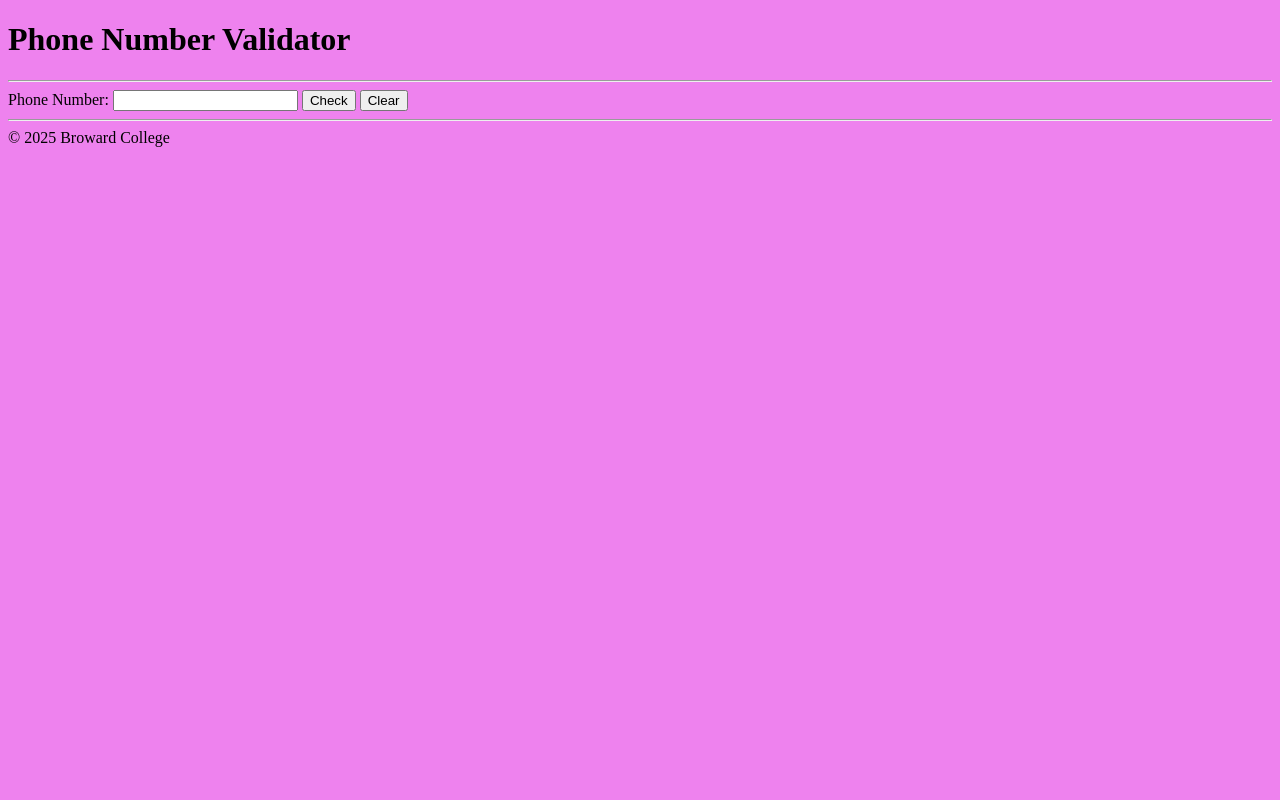
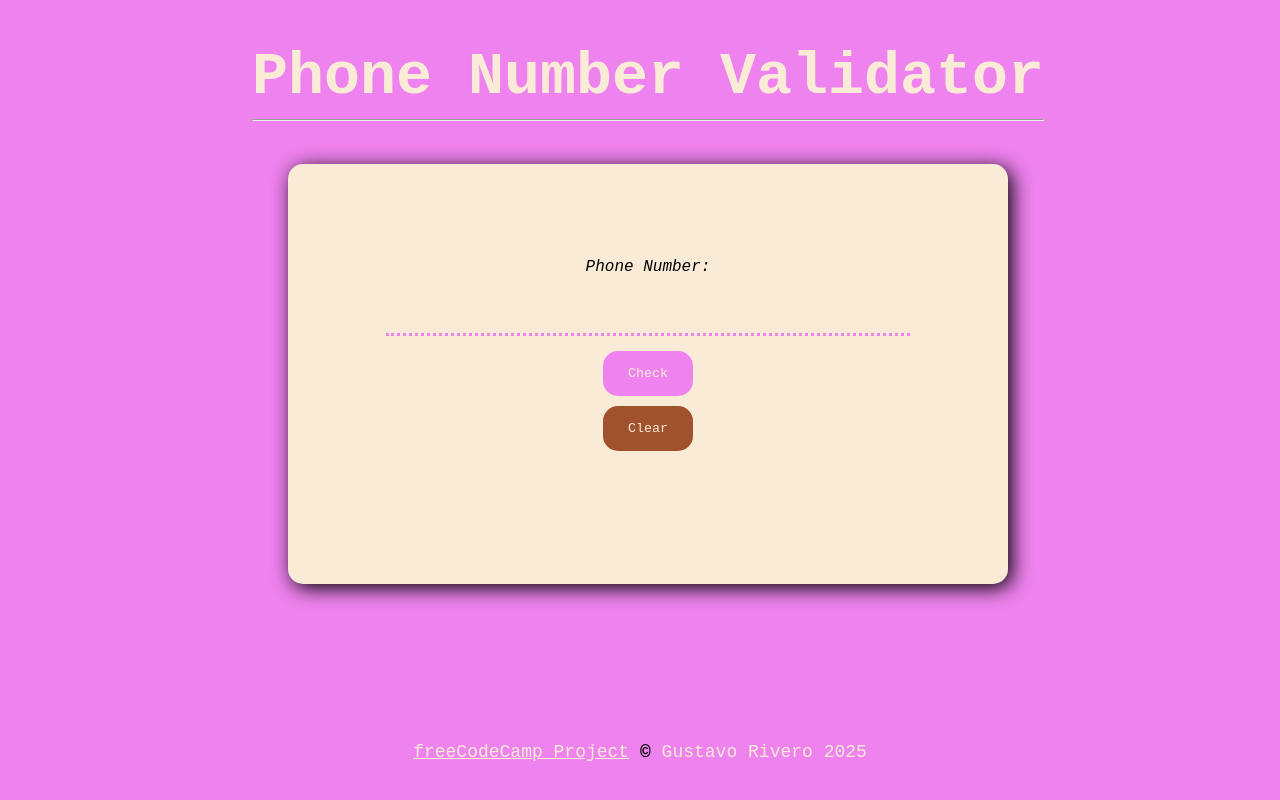
Before and after one commit to gusir22/freeCodeCamp-Phone-Number-Validator-Project, a plain HTML site: page index.html in a window 1280 px wide. Drawn offline with Linux system fonts and the light colour scheme.

Commit message:
Completed CSS style

```diff
--- a/index.html
+++ b/index.html
@@ -23,8 +23,10 @@
             </span>
         </main>
         <footer>
-            <hr>
-            &copy; 2025 Broward College
+            <p>
+                <a href="https://www.freecodecamp.org/learn/javascript-algorithms-and-data-structures-v8/build-a-telephone-number-validator-project/build-a-telephone-number-validator"
+                    target="_blank">freeCodeCamp Project</a> <span id="cr">&copy;</span> Gustavo Rivero 2025
+            </p>
         </footer>
     </body>
 </html>
--- a/static/css/styles.css
+++ b/static/css/styles.css
@@ -1,3 +1,117 @@
 body {
+    background: ;
+}
+
+@import url('https://fonts.googleapis.com/css2?family=Anonymous+Pro:ital,wght@0,400;0,700;1,400;1,700&display=swap');
+
+* {
+    font-family: "Anonymous Pro", monospace;
+}
+body {
+    background:violet;
+    color: antiquewhite;
+    width: 100%;
+    display: flex;
+    flex-direction: column; /* stack items vertically */
+    justify-content: center;
+    align-items: center;
+}
+
+h1 {
+    font-size: 60px;
+    padding: 0;
+    margin: 0;
+}
+
+header {
+    padding: 35px 0;
+}
+
+main {
+    padding: 0;
+    width: 100%;
+    display: flex;
+    justify-content: center;
+}
+
+form {
+    display: flex;
+    flex-direction: column;  /* stack items vertically */
+    justify-content: center;
+    align-items: center;
+    background: antiquewhite;
+    color: black;
+    box-shadow: 4px 4px 20px black;
+    height: 350px;
+    width: 70%;
+    max-width: 650px;
+    padding: 35px;
+    border-radius: 15px;
+}
+
+#user-input {
+    display: block;
+    text-align: center;
+    width: 80%;
+    height: 40px;
+    border: none;
+    background: antiquewhite;
+    border-bottom: 3px dotted violet;
+    margin-bottom: 15px;
+    font-size: 35px;;
+}
+
+form label {
+    font-style: italic;
+    padding-bottom: 15px;
+}
+
+#check-btn, #clear-btn {
+    color: antiquewhite;
     background: violet;
+    border: 0;
+    border-radius: 15px;
+    padding: 15px 25px;
+    margin-bottom: 10px;
 }
+
+#clear-btn {
+    background: sienna;
+    margin-bottom: 40px;
+}
+
+#result {
+    min-height: 31px;
+    color: firebrick;
+    font-size: 26px;
+    font-weight: bold;
+}
+
+
+footer {
+    width: 100%;
+    padding-bottom: 20px;
+    text-align: center;
+    /* pushes the footer to the bottom of the page */
+    position: fixed;
+    bottom: 0;
+    left: 0;
+}
+
+footer p {
+    font-size: 18px;
+}
+
+footer a, footer a:active {
+    color: antiquewhite;
+}
+
+footer a:hover {
+    color: firebrick;
+    cursor: pointer;
+}
+
+#cr {
+    color: black;
+    font-weight: bold;
+}
```
